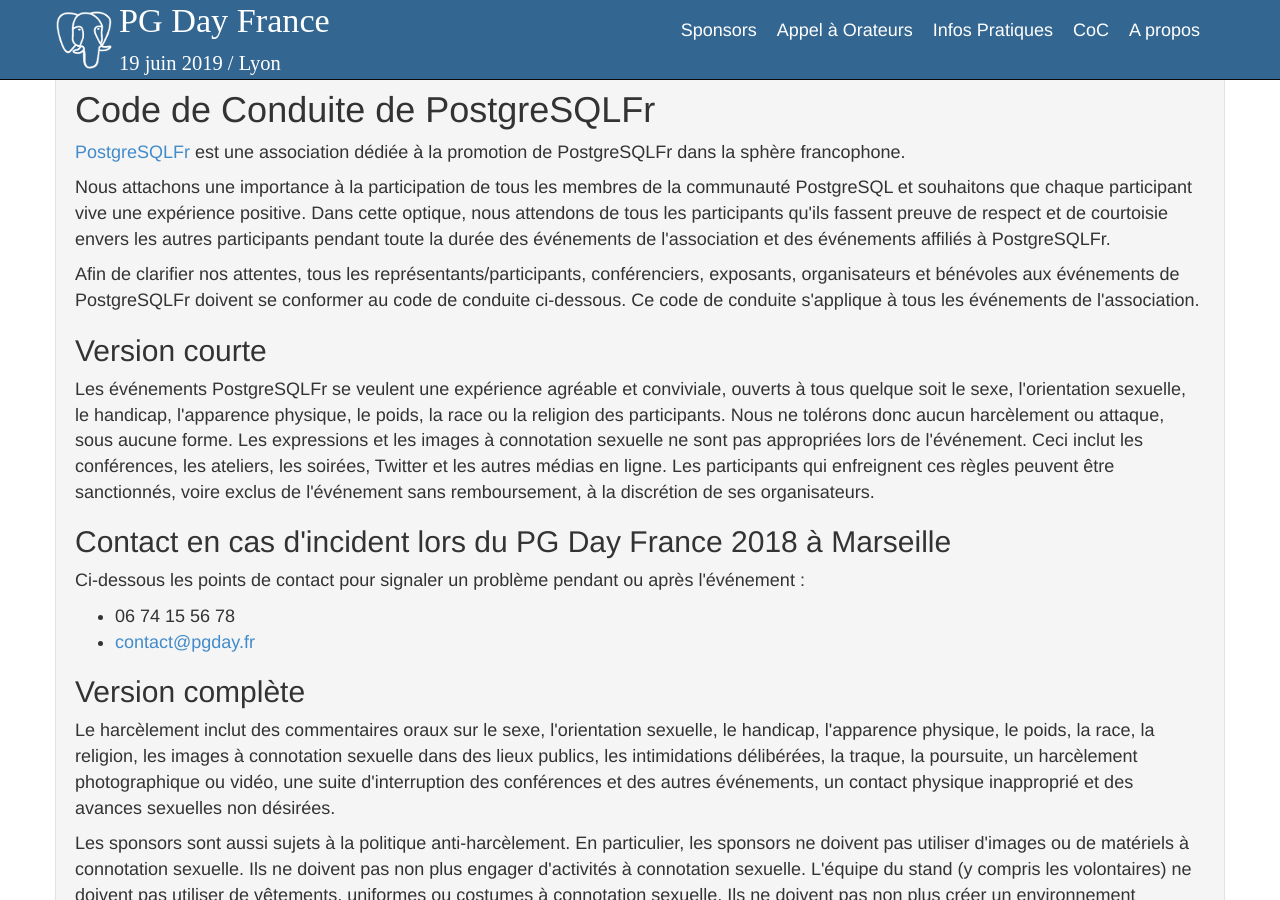
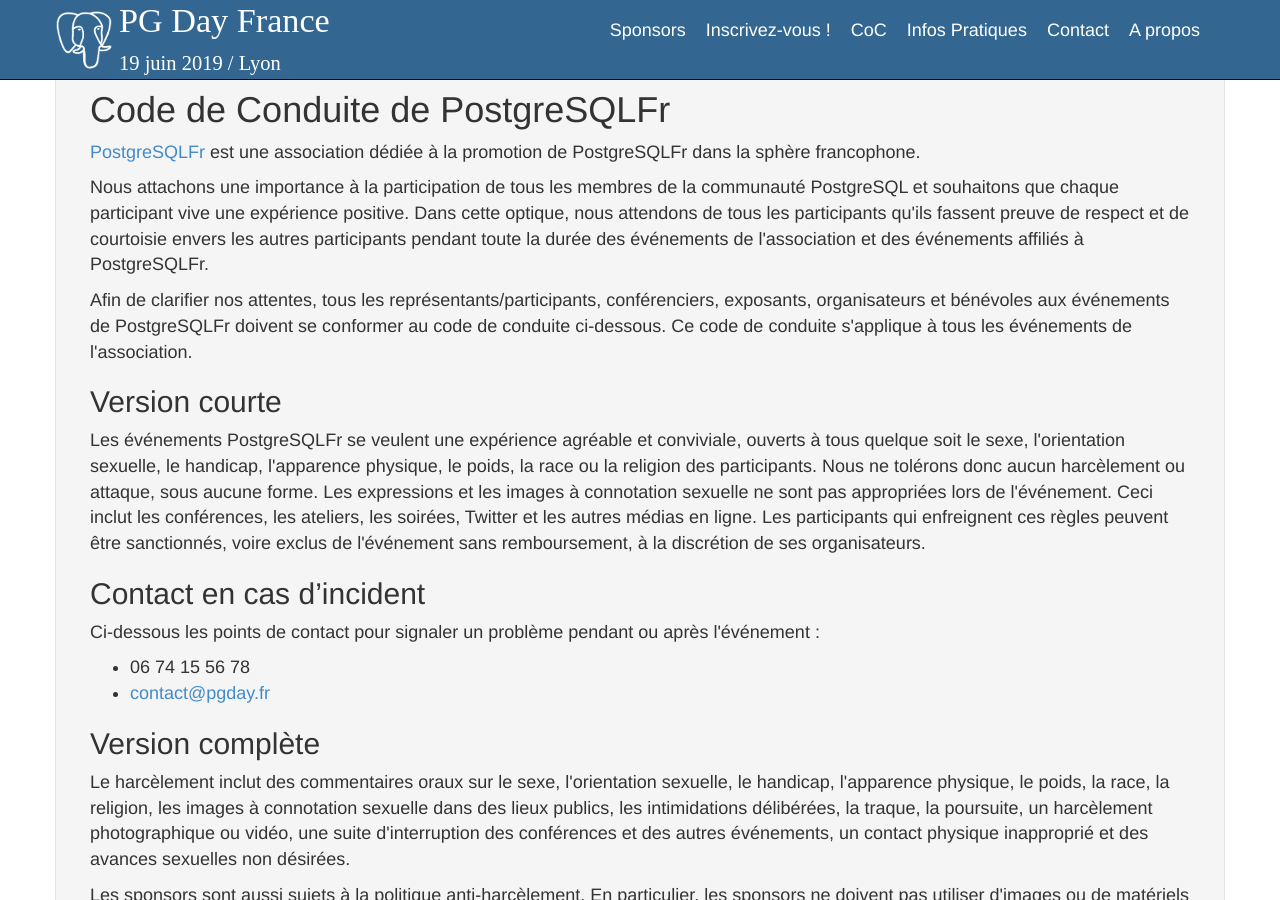
Before and after one commit to postgresqlfr/2024.pgday.fr, a Jekyll site: the page built from codedeconduite.md, in a window 1280 px wide and 900 px high. Built offline with Jekyll 4.4.1, drawn with Linux system fonts in a browser that asks for light colours; some of the changed text lies outside the part shown.

Commit message:
new layout

```diff
--- a/_layouts/1colonne.html
+++ b/_layouts/1colonne.html
@@ -52,9 +52,12 @@
       </div>
     </nav>
     <div class="container">
+      <div class="row well">
     <div class="col-lg-12">
+
     {{ content }}
     </div>
+  </div>
   </div>
     <div class="container">
       <footer>
--- a/codedeconduite.md
+++ b/codedeconduite.md
@@ -1,30 +1,31 @@
 ---
-layout: default
+layout: 1colonne
 title: Code de Conduite
 ---
 
 
-<div class="container">
-<div class="row well">
 
-<h1 id="code-de-conduite-de-postgresqlfr">Code de Conduite de PostgreSQLFr</h1>
+
+# Code de Conduite de PostgreSQLFr
+
 <p><a href="https://asso.postgresql.fr">PostgreSQLFr</a> est une association dédiée à la promotion de PostgreSQLFr dans la sphère francophone.</p>
 <p>Nous attachons une importance à la participation de tous les membres de la communauté PostgreSQL et souhaitons que chaque participant vive une expérience positive. Dans cette optique, nous attendons de tous les participants qu'ils fassent preuve de respect et de courtoisie envers les autres participants pendant toute la durée des événements de l'association et des événements affiliés à PostgreSQLFr.</p>
 <p>Afin de clarifier nos attentes, tous les représentants/participants, conférenciers, exposants, organisateurs et bénévoles aux événements de PostgreSQLFr doivent se conformer au code de conduite ci-dessous. Ce code de conduite s'applique à tous les événements de l'association.</p>
-<h2 id="version-courte">Version courte</h2>
+
+## Version courte
+
 <p>Les événements PostgreSQLFr se veulent une expérience agréable et conviviale, ouverts à tous quelque soit le sexe, l'orientation sexuelle, le handicap, l'apparence physique, le poids, la race ou la religion des participants. Nous ne tolérons donc aucun harcèlement ou attaque, sous aucune forme. Les expressions et les images à connotation sexuelle ne sont pas appropriées lors de l'événement. Ceci inclut les conférences, les ateliers, les soirées, Twitter et les autres médias en ligne. Les participants qui enfreignent ces règles peuvent être sanctionnés, voire exclus de l'événement sans remboursement, à la discrétion de ses organisateurs.</p>
-<h2 id="contact-en-cas-dincident-lors-du-pg-day-france-2018-à-marseille">Contact en cas d'incident lors du PG Day France 2018 à Marseille</h2>
+
+## Contact en cas d'incident
+
 <p>Ci-dessous les points de contact pour signaler un problème pendant ou après l'événement :</p>
-<ul>
-<li>06 74 15 56 78</li>
-<li><script type="text/javascript">
-<!--
-h='&#112;&#x67;&#100;&#x61;&#x79;&#46;&#102;&#114;';a='&#64;';n='&#x63;&#x6f;&#110;&#116;&#x61;&#x63;&#116;';e=n+a+h;
-document.write('<a h'+'ref'+'="ma'+'ilto'+':'+e+'" clas'+'s="em' + 'ail">'+e+'<\/'+'a'+'>');
-// -->
-</script><noscript>&#x63;&#x6f;&#110;&#116;&#x61;&#x63;&#116;&#32;&#x61;&#116;&#32;&#112;&#x67;&#100;&#x61;&#x79;&#32;&#100;&#x6f;&#116;&#32;&#102;&#114;</noscript></li>
-</ul>
-<h2 id="version-complète">Version complète</h2>
+
+* 06 74 15 56 78
+* <contact@pgday.fr>
+
+
+## Version complète
+
 <p>Le harcèlement inclut des commentaires oraux sur le sexe, l'orientation sexuelle, le handicap, l'apparence physique, le poids, la race, la religion, les images à connotation sexuelle dans des lieux publics, les intimidations délibérées, la traque, la poursuite, un harcèlement photographique ou vidéo, une suite d'interruption des conférences et des autres événements, un contact physique inapproprié et des avances sexuelles non désirées.</p>
 <p>Les sponsors sont aussi sujets à la politique anti-harcèlement. En particulier, les sponsors ne doivent pas utiliser d'images ou de matériels à connotation sexuelle. Ils ne doivent pas non plus engager d'activités à connotation sexuelle. L'équipe du stand (y compris les volontaires) ne doivent pas utiliser de vêtements, uniformes ou costumes à connotation sexuelle. Ils ne doivent pas non plus créer un environnement sexualisé.</p>
 <p>Si un participant a un comportement de harcèlement, les organisateurs de l'événement peuvent prendre toute décision qui leur semble adéquate. Cela va d'un simple avertissement à l'exclusion du participant de l'événement sans remboursement.</p>
@@ -77,7 +78,3 @@
 <h2 id="license-et-attribution">License et attribution</h2>
 <p>Ce code de conduite est publié sous licence Commons Zero et fait partie du domaine public. Aucune attribution ou licence ouverte ne sont requises pour votre version.</p>
 <p>Cette charte anti-harcèlement est basée sur <a href="http://geekfeminism.wikia.com/wiki/Conference_anti-harassment/Policy">anti-harassement policy example</a> de <a href="http://geekfeminism.wikia.com/wiki/Geek_Feminism_Wiki">Geek Feminism wiki</a>, créée par <a href="https://adainitiative.org/">Ada Initiative</a> et autres volontaires ainsi que sur le <a href="http://phpconference.co.uk/conduct/">code de conduite de PHP UK</a>.</p>
-
-
-</div>
-</div>
```
Also changed, not shown: apropos.html (+1 -7 lines), 1 other file.
